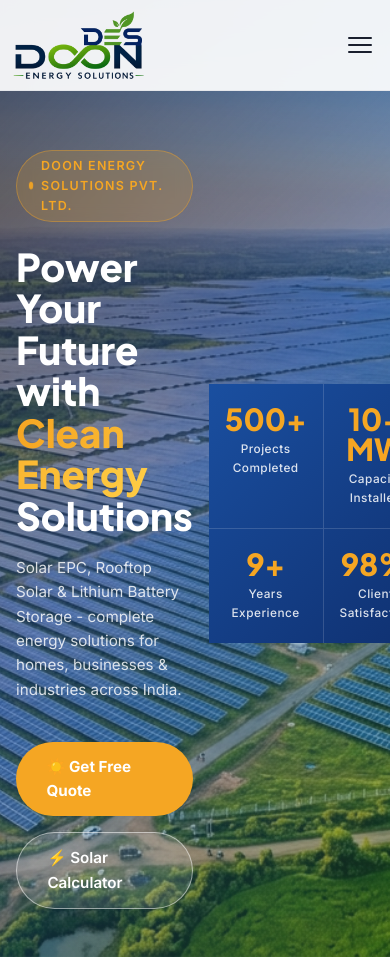
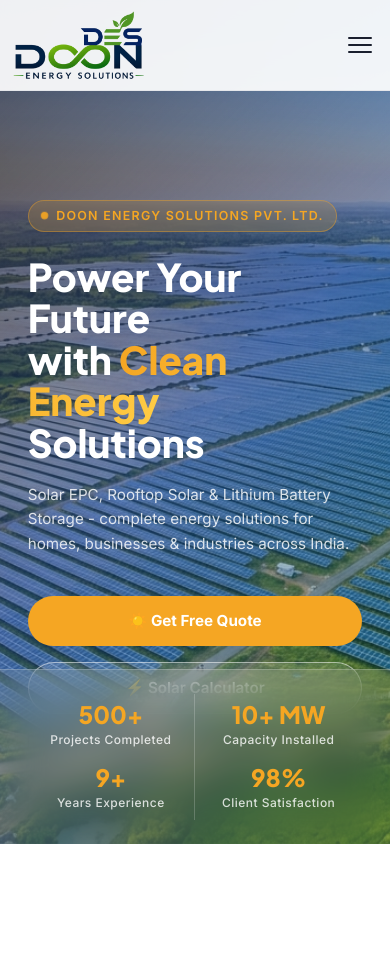
Before and after one commit to doonatm/doonenergywebsite, a plain HTML site: page index.html in a window 390 px wide. Shown: the top 957 px of the page. Drawn offline with Linux system fonts and the light colour scheme.

Commit message:
Revert "Fix hero stats section mobile responsiveness - static layout, clean 2x2 grid, solid blue background"
This reverts commit 666c24045be4226839190f1ad337cad0528847ae.

```diff
--- a/styles.css
+++ b/styles.css
@@ -413,52 +413,6 @@ button { cursor: pointer; border: none; background: none; font-family: inherit;
   color: rgba(255,255,255,.8);
   margin-top: .25rem;
   letter-spacing: .04em;
-}
-
-/* ── Mobile hero stats overhaul ── */
-@media (max-width: 768px) {
-  .hero {
-    min-height: auto;
-    overflow: visible;
-    padding-bottom: 0;
-  }
-  .hero-bg, .hero-overlay {
-    position: absolute;
-    min-height: 70vw;
-  }
-  .hero-content {
-    padding-block: 5rem 3rem;
-    min-height: 65vw;
-  }
-  .hero-stats {
-    position: static;
-    background: linear-gradient(135deg, #1A4FA0 0%, #0f3070 100%);
-    backdrop-filter: none;
-    border-top: none;
-  }
-  .hero-stats-inner {
-    grid-template-columns: repeat(2, 1fr);
-    padding: 0;
-    gap: 0;
-  }
-  .stat-item {
-    padding: 1.25rem 1rem;
-    border-right: 1px solid rgba(255,255,255,.15);
-    border-bottom: 1px solid rgba(255,255,255,.15);
-  }
-  .stat-item:nth-child(2),
-  .stat-item:nth-child(4) { border-right: none; }
-  .stat-item:nth-child(3),
-  .stat-item:nth-child(4) { border-bottom: none; }
-  .stat-num {
-    font-size: 1.9rem;
-    color: var(--clr-orange);
-  }
-  .stat-label {
-    font-size: .74rem;
-    color: rgba(255,255,255,.85);
-    margin-top: .35rem;
-  }
 }
 
 @keyframes fadeDown {
@@ -1134,6 +1088,8 @@ button { cursor: pointer; border: none; background: none; font-family: inherit;
 @media (max-width: 768px) {
   .nav-links { display: none; }
   .hamburger { display: flex; }
+  .hero-stats-inner { grid-template-columns: repeat(2, 1fr); }
+  .stat-item:nth-child(2) { border-right: none; }
   .form-row { grid-template-columns: 1fr; }
   .footer-grid { grid-template-columns: 1fr; gap: 2rem; }
   .footer-bottom { flex-direction: column; text-align: center; }
```
